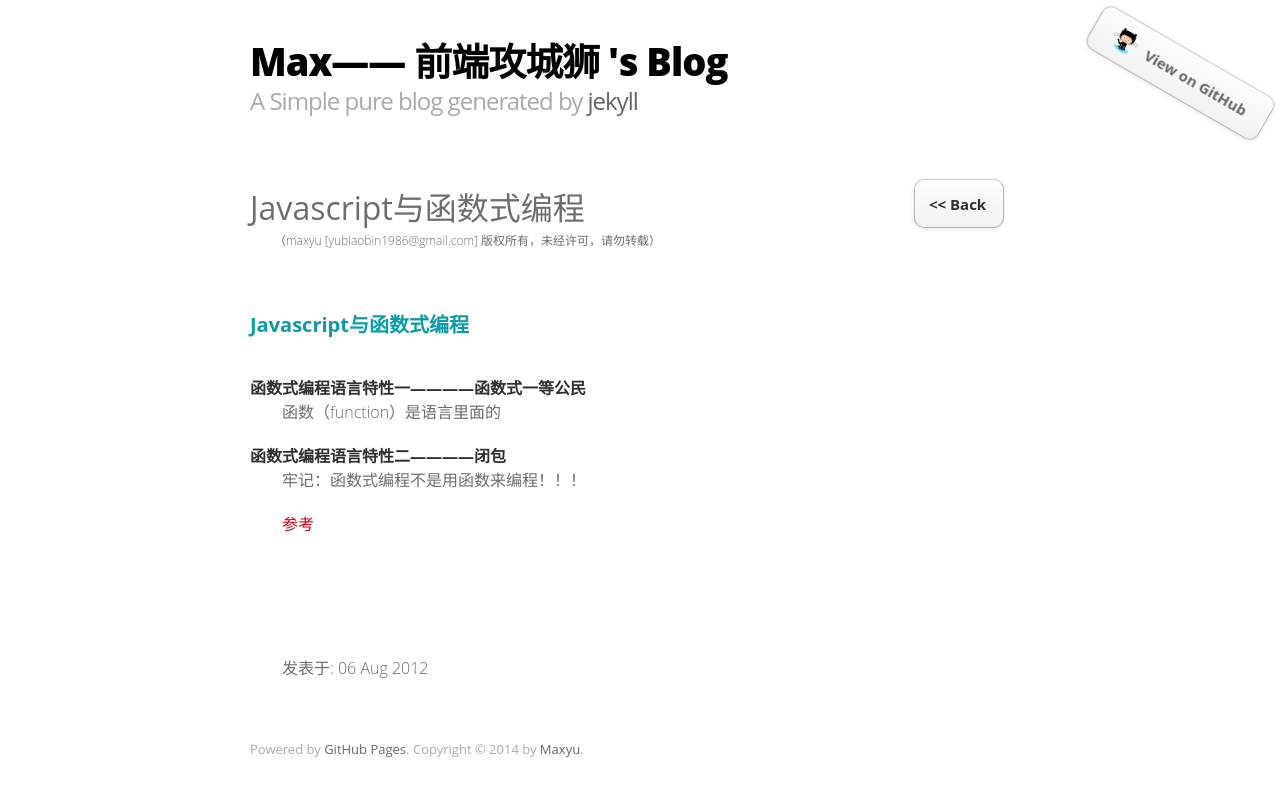
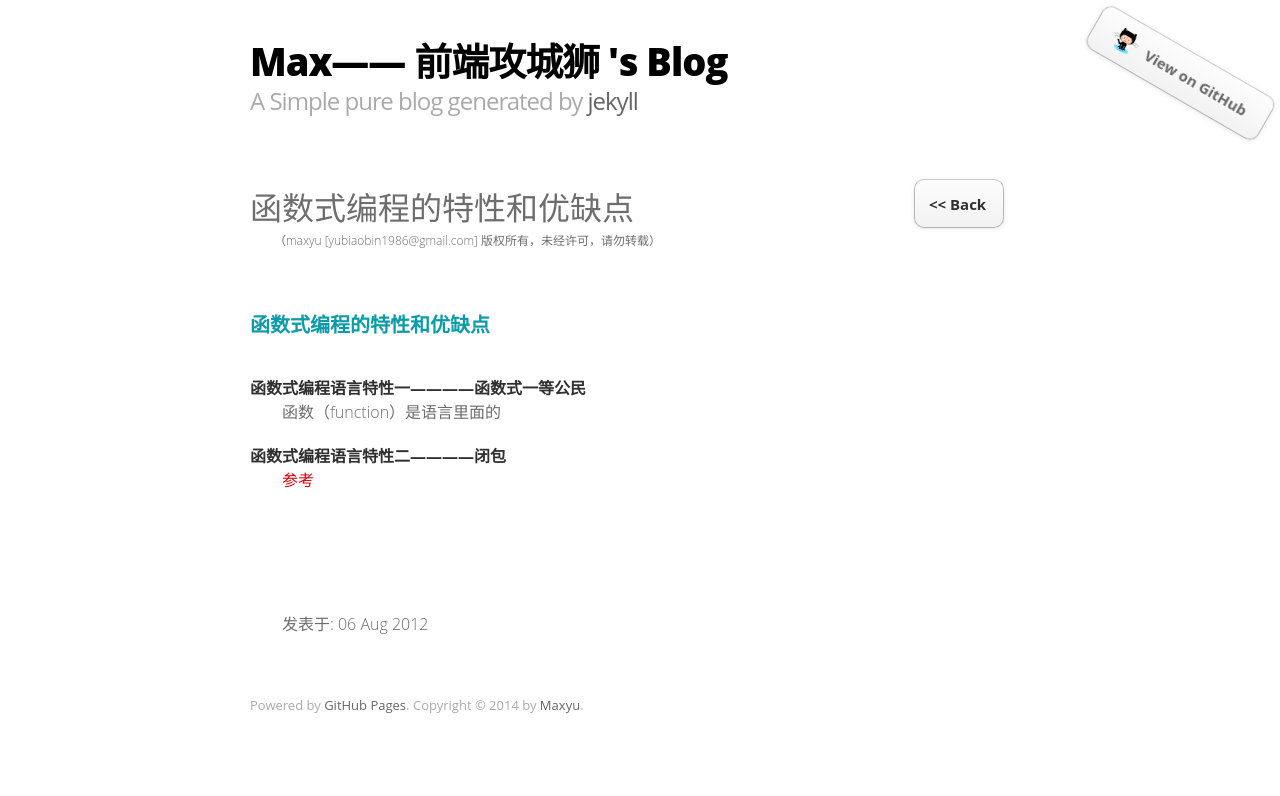
Before and after one commit to yubiaobin/yubiaobin.github.io, a Jekyll site: the page built from _posts/2012-08-06-function-language-javascript.html, in a window 1280 px wide. Shown: the top 796 px of the page. Built offline with Jekyll 4.4.1, drawn with Linux system fonts in a browser that asks for light colours; comment, search, counter and statistics services are not loaded.

Commit message:
modified function language blog

```diff
--- a/_posts/2012-06-26-function-language.html
+++ b/_posts/2012-06-26-function-language.html
@@ -55,3 +55,4 @@ end
 
 
 <p>最后牢记：函数式编程不是用函数来编程！！！</p>
+<p>参考<a href="http://www.ruanyifeng.com/blog/2012/04/functional_programming.html" target="_blank">阮一峰老师的函数式编程初探</a></p>
--- a/_posts/2012-08-06-function-language-javascript.html
+++ b/_posts/2012-08-06-function-language-javascript.html
@@ -1,10 +1,10 @@
 ---
 layout: default_post
-title : Javascript与函数式编程
+title : 函数式编程的特性和优缺点
 ---
 
 
-<h3>Javascript与函数式编程</h3>
+<h3>函数式编程的特性和优缺点</h3>
 
 <h4>函数式编程语言特性一————函数式一等公民</h4>
 
@@ -15,5 +15,4 @@ title : Javascript与函数式编程
 
 
 
-<p>牢记：函数式编程不是用函数来编程！！！</p>
 <p><a href="http://www.php100.com/html/webkaifa/javascript/2009/0411/1698.html" target="_blank">参考</a></p>
```
